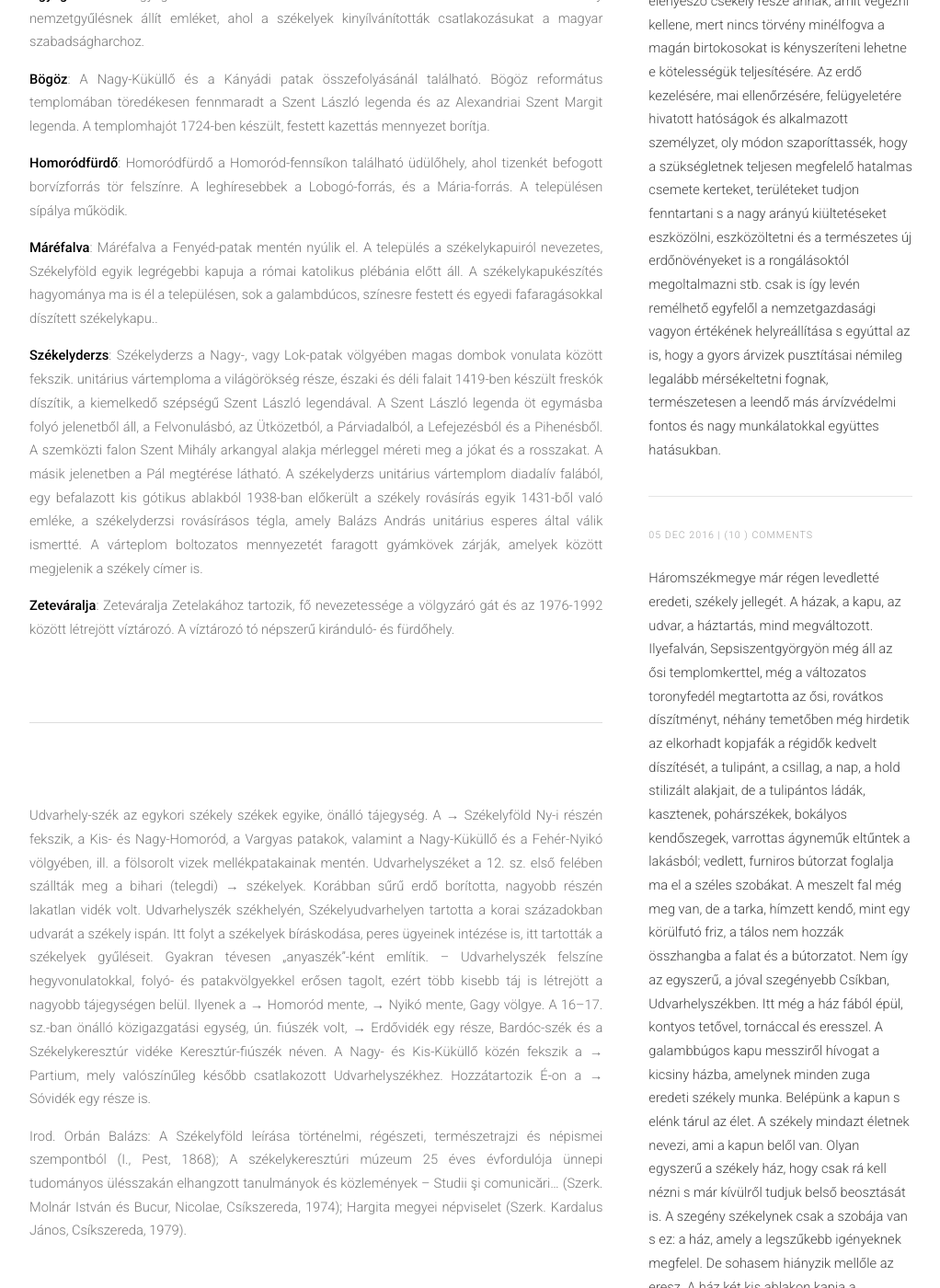
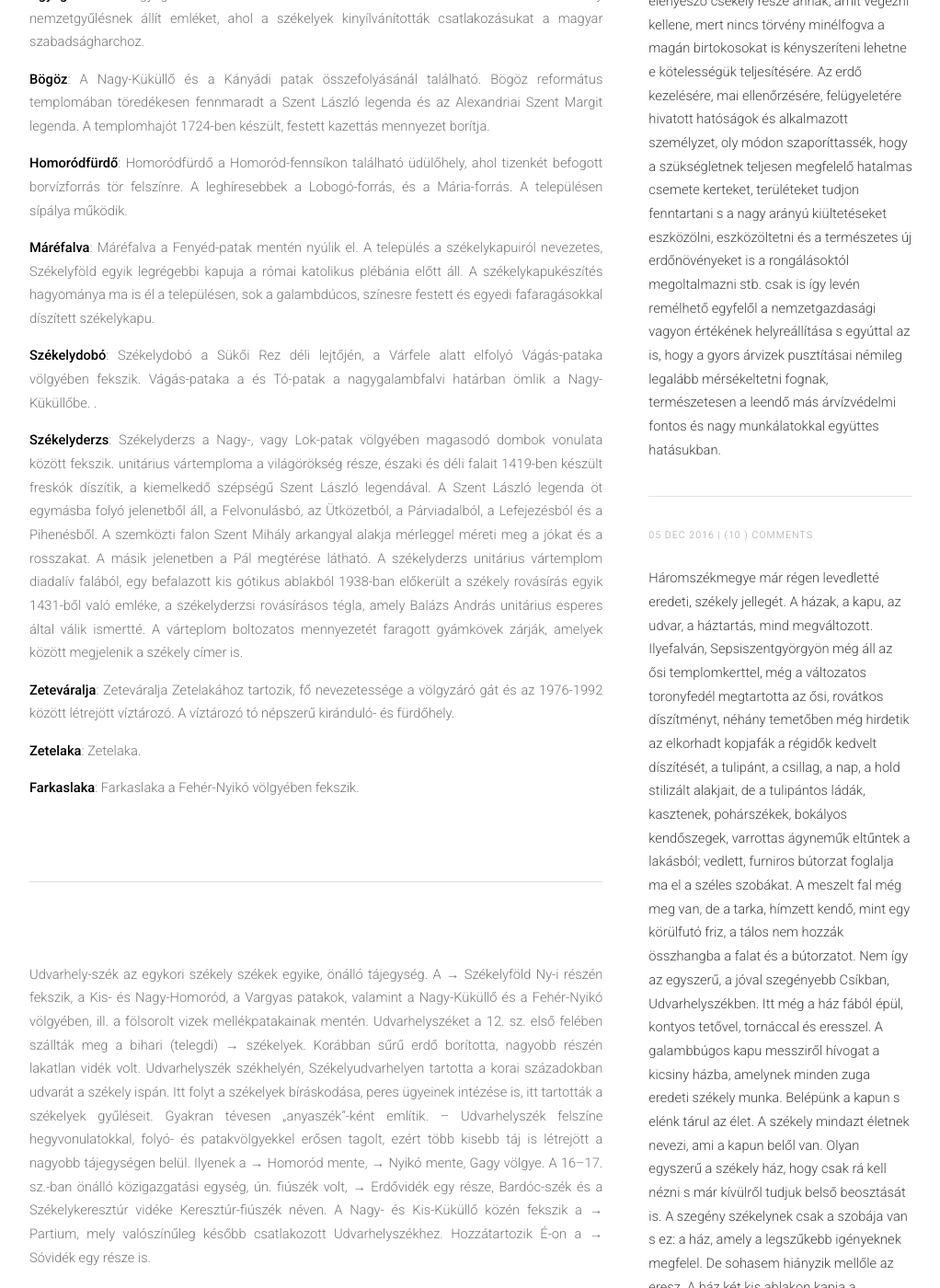
Before and after one commit to siculia/siculia.github.io, a Jekyll site: the page built from siculia-udvarhelyszek.html, in a window 1280 px wide and 1400 px high, scrolled down 2055 px. Shown: the whole window at 92% size, without its empty margins (128-1150 px from the left). Built offline with Jekyll 4.4.1, drawn with Linux system fonts in a browser that asks for light colours; nearby versions of some CDN libraries; library files that are not in the unit come from our copies.

Commit message:
Székelydobó

```diff
--- a/siculia-udvarhelyszek.html
+++ b/siculia-udvarhelyszek.html
@@ -74,9 +74,12 @@ layout: default
 							<p style="text-align: justify;"><b>Agyagfalva</b>: Az Agyagfalván felállított emlékmű az 1848. október 16-án kezdődött székely nemzetgyűlésnek állít emléket, ahol a székelyek kinyílvánították csatlakozásukat a magyar szabadságharchoz.</p>
 							<p style="text-align: justify;"><b>Bögöz</b>: A Nagy-Küküllő és a Kányádi patak összefolyásánál található. Bögöz református templomában töredékesen fennmaradt a Szent László legenda és az Alexandriai Szent Margit legenda. A templomhajót 1724-ben készült, festett kazettás mennyezet borítja.</p>
 							<p style="text-align: justify;"><b>Homoródfürdő</b>: Homoródfürdő a Homoród-fennsíkon található üdülőhely, ahol tizenkét befogott borvízforrás tör felszínre. A leghíresebbek a Lobogó-forrás, és a Mária-forrás. A településen sípálya működik.</p>
-							<p style="text-align: justify;"><b>Máréfalva</b>: Máréfalva a Fenyéd-patak mentén nyúlik el. A település a székelykapuiról nevezetes, Székelyföld egyik legrégebbi kapuja a római katolikus plébánia előtt áll. A székelykapukészítés hagyománya ma is él a településen, sok a galambdúcos, színesre festett és egyedi fafaragásokkal díszített székelykapu..</p>
-							<p style="text-align: justify;"><b>Székelyderzs</b>: Székelyderzs a Nagy-, vagy Lok-patak völgyében magas dombok vonulata között fekszik. unitárius vártemploma a világörökség része, északi és déli falait  1419-ben készült freskók díszítik, a kiemelkedő szépségű Szent László legendával.  A Szent László legenda öt egymásba folyó jelenetből áll, a Felvonulásbó, az Ütközetból, a Párviadalból, a Lefejezésból és a Pihenésből. A szemközti falon Szent Mihály arkangyal alakja mérleggel méreti meg a jókat és a rosszakat. A másik jelenetben a Pál megtérése látható. A székelyderzs unitárius vártemplom diadalív falából, egy befalazott kis gótikus ablakból 1938-ban előkerült  a székely rovásírás egyik 1431-ből való emléke, a székelyderzsi rovásírásos tégla, amely Balázs András unitárius esperes által válik ismertté.  A várteplom boltozatos mennyezetét faragott gyámkövek zárják, amelyek között megjelenik a székely címer is.</p>
+							<p style="text-align: justify;"><b>Máréfalva</b>: Máréfalva a Fenyéd-patak mentén nyúlik el. A település a székelykapuiról nevezetes, Székelyföld egyik legrégebbi kapuja a római katolikus plébánia előtt áll. A székelykapukészítés hagyománya ma is él a településen, sok a galambdúcos, színesre festett és egyedi fafaragásokkal díszített székelykapu.</p>
+							<p style="text-align: justify;"><b>Székelydobó</b>: Székelydobó a Sükői Rez déli lejtőjén, a Várfele alatt elfolyó Vágás-pataka völgyében fekszik. Vágás-pataka a és Tó-patak a nagygalambfalvi határban ömlik a Nagy-Küküllőbe. .</p>
+							<p style="text-align: justify;"><b>Székelyderzs</b>: Székelyderzs a Nagy-, vagy Lok-patak völgyében magasodó dombok vonulata között fekszik. unitárius vártemploma a világörökség része, északi és déli falait  1419-ben készült freskók díszítik, a kiemelkedő szépségű Szent László legendával.  A Szent László legenda öt egymásba folyó jelenetből áll, a Felvonulásbó, az Ütközetból, a Párviadalból, a Lefejezésból és a Pihenésből. A szemközti falon Szent Mihály arkangyal alakja mérleggel méreti meg a jókat és a rosszakat. A másik jelenetben a Pál megtérése látható. A székelyderzs unitárius vártemplom diadalív falából, egy befalazott kis gótikus ablakból 1938-ban előkerült  a székely rovásírás egyik 1431-ből való emléke, a székelyderzsi rovásírásos tégla, amely Balázs András unitárius esperes által válik ismertté.  A várteplom boltozatos mennyezetét faragott gyámkövek zárják, amelyek között megjelenik a székely címer is.</p>
 							<p style="text-align: justify;"><b>Zeteváralja</b>: Zeteváralja Zetelakához tartozik, fő nevezetessége a völgyzáró gát és az 1976-1992 között létrejött víztározó. A víztározó tó népszerű kiránduló- és fürdőhely.</p>
+							<p style="text-align: justify;"><b>Zetelaka</b>: Zetelaka.</p>
+							<p style="text-align: justify;"><b>Farkaslaka</b>: Farkaslaka a Fehér-Nyikó völgyében fekszik.</p>
 
 							<hr></hr>
 							<p style="text-align: justify;">Udvarhely-szék az egykori székely székek egyike, önálló tájegység. A → Székelyföld Ny-i részén fekszik, a Kis- és Nagy-Homoród, a Vargyas patakok, valamint a Nagy-Küküllő és a Fehér-Nyikó völgyében, ill. a fölsorolt vizek mellékpatakainak mentén. Udvarhelyszéket a 12. sz. első felében szállták meg a bihari (telegdi) → székelyek. Korábban sűrű erdő borította, nagyobb részén lakatlan vidék volt. Udvarhelyszék székhelyén, Székelyudvarhelyen tartotta a korai századokban udvarát a székely ispán. Itt folyt a székelyek bíráskodása, peres ügyeinek intézése is, itt tartották a székelyek gyűléseit. Gyakran tévesen „anyaszék”-ként említik. – Udvarhelyszék felszíne hegyvonulatokkal, folyó- és patakvölgyekkel erősen tagolt, ezért több kisebb táj is létrejött a nagyobb tájegységen belül. Ilyenek a → Homoród mente, → Nyikó mente, Gagy völgye. A 16–17. sz.-ban önálló közigazgatási egység, ún. fiúszék volt, → Erdővidék egy része, Bardóc-szék és a Székelykeresztúr vidéke Keresztúr-fiúszék néven. A Nagy- és Kis-Küküllő közén fekszik a → Partium, mely valószínűleg később csatlakozott Udvarhelyszékhez. Hozzátartozik É-on a → Sóvidék egy része is.</p>
```
